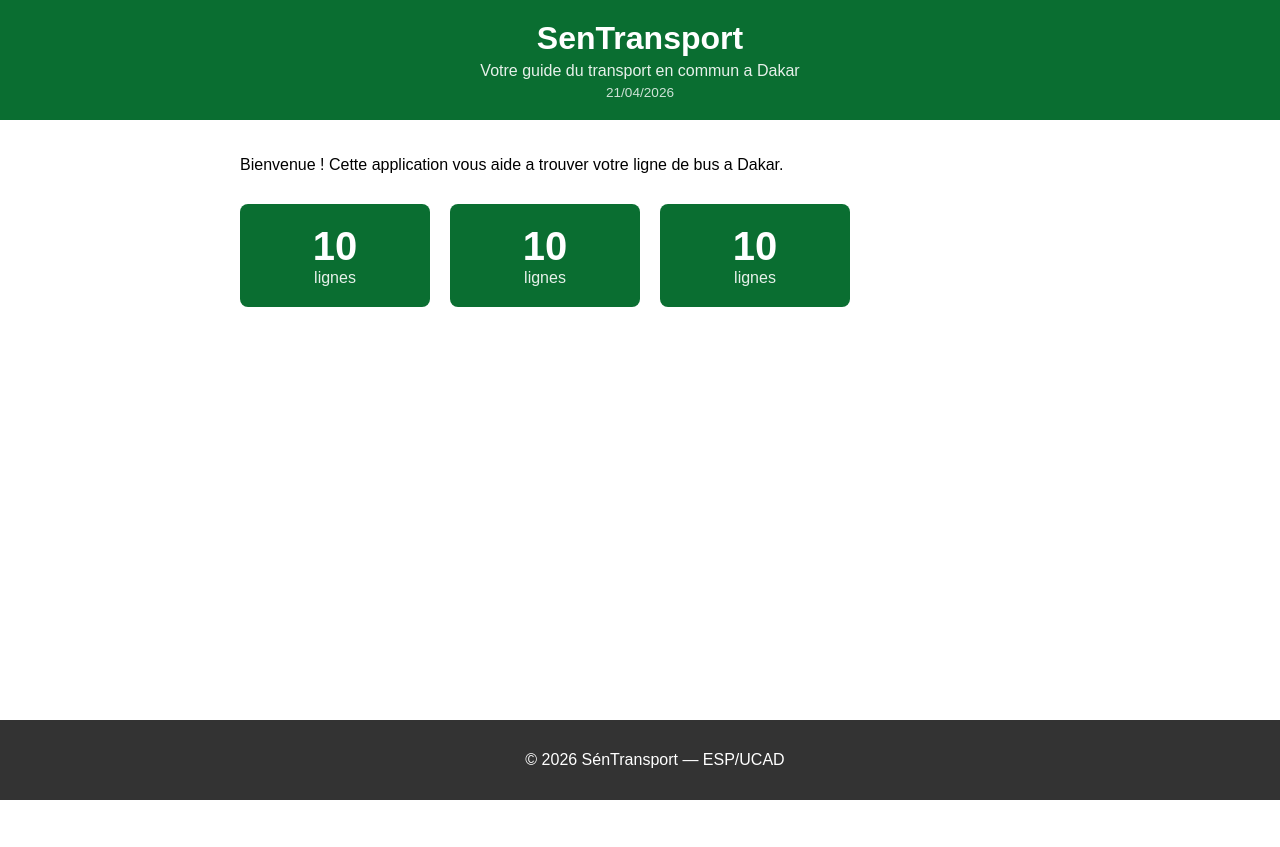
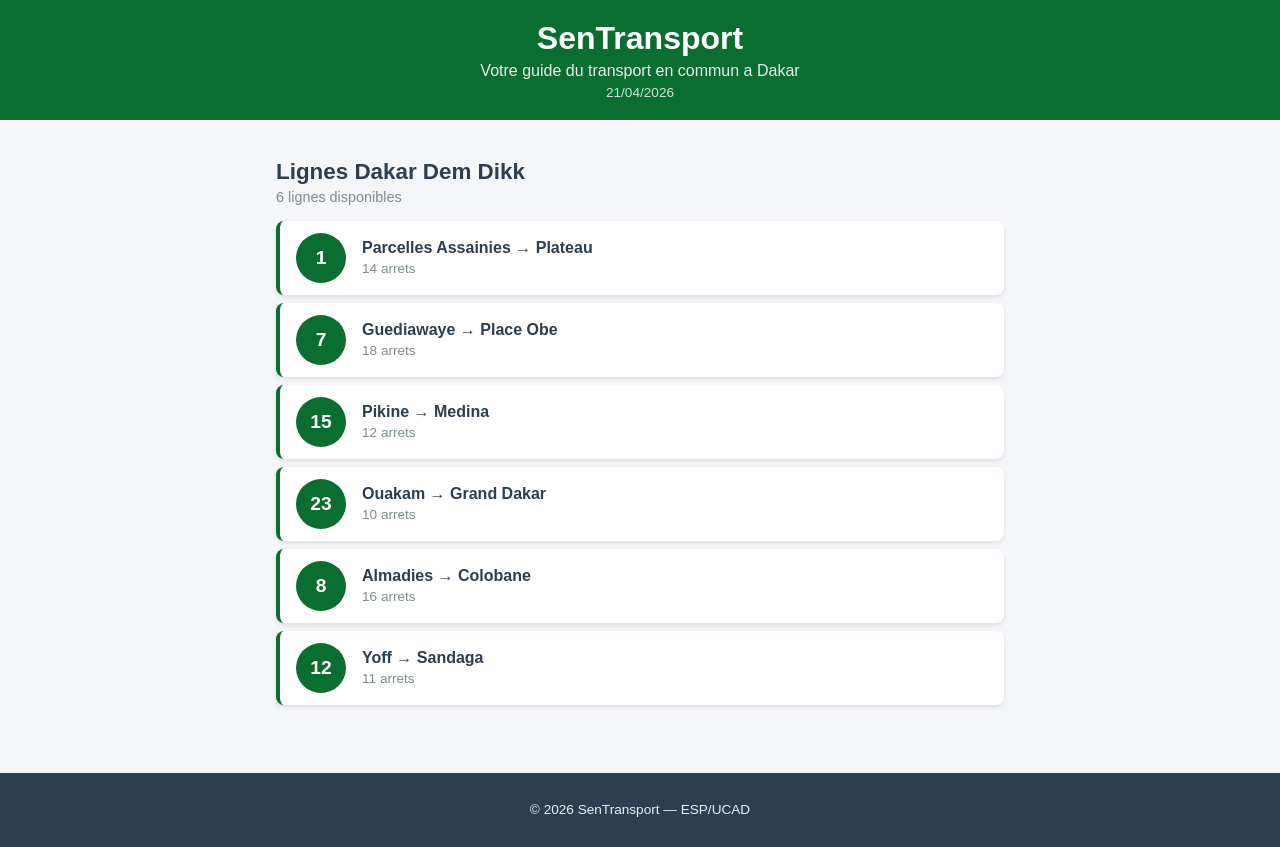
Before and after one commit to khadyjacamara/sentransport, a React (Create React App) app: page / in a window 1280 px wide. Before the commit the page ends 800 px from the top, so only its background shows below. Built offline with nearby package versions, Linux system fonts and the light colour scheme.

Commit message:
Lab 2 : composants statiques LignesBus et ListeLignes

```diff
--- a/src/App.css
+++ b/src/App.css
@@ -1,16 +1,22 @@
 .App {
   font-family: Arial, sans-serif;
   min-height: 100vh;
+  background-color: #f5f6fa;
+  display: flex;
+  flex-direction: column;
 }
 
 .contenu {
   padding: 20px;
   max-width: 800px;
   margin: 0 auto;
+  width: 100%;
+  box-sizing: border-box;
+  flex: 1;
 }
 
-.stats {
-  display: flex;
-  gap: 20px;
-  margin-top: 30px;
+@media (max-width: 600px) {
+  .contenu {
+    padding: 12px;
+  }
 }
--- a/src/App.js
+++ b/src/App.js
@@ -1,20 +1,29 @@
 import './App.css';
 import Header from './Header';
+import ListeLignes from './ListeLignes';
 import Footer from './Footer';
-import Statistique from './Statistique';
 
 function App() {
+  const lignes = [
+    { id: 1, numero: "1", depart: "Parcelles Assainies",
+      arrivee: "Plateau", arrets: 14 },
+    { id: 2, numero: "7", depart: "Guediawaye",
+      arrivee: "Place Obe", arrets: 18 },
+    { id: 3, numero: "15", depart: "Pikine",
+      arrivee: "Medina", arrets: 12 },
+    { id: 4, numero: "23", depart: "Ouakam",
+      arrivee: "Grand Dakar", arrets: 10 },
+    { id: 5, numero: "8", depart: "Almadies",
+      arrivee: "Colobane", arrets: 16 },
+    { id: 6, numero: "12", depart: "Yoff",
+      arrivee: "Sandaga", arrets: 11 },
+  ];
+
   return (
     <div className="App">
       <Header />
       <main className="contenu">
-        <p>Bienvenue ! Cette application vous aide a trouver
-        votre ligne de bus a Dakar.</p>
-        <div className="stats">
-          <Statistique />
-          <Statistique />
-          <Statistique />
-        </div>
+        <ListeLignes lignes={lignes} />
       </main>
       <Footer />
     </div>
--- a/src/Footer.css
+++ b/src/Footer.css
@@ -1,9 +1,8 @@
 .footer {
-  background-color: #333333;
-  color: white;
+  background-color: #2c3e50;
+  color: #ecf0f1;
   text-align: center;
-  padding: 15px;
-  position: fixed;
-  bottom: 0;
-  width: 100%;
+  padding: 16px;
+  margin-top: 40px;
+  font-size: 0.85rem;
 }
--- a/src/Footer.js
+++ b/src/Footer.js
@@ -3,7 +3,7 @@
 function Footer() {
   return (
     <footer className="footer">
-      <p>© 2026 SénTransport — ESP/UCAD</p>
+      <p>&copy; 2026 SenTransport &mdash; ESP/UCAD</p>
     </footer>
   );
 }
--- /dev/null
+++ b/src/LigneBus.css
@@ -0,0 +1,49 @@
+.ligne-bus {
+  display: flex;
+  align-items: center;
+  padding: 12px 16px;
+  margin: 8px 0;
+  background-color: #ffffff;
+  border-radius: 8px;
+  border-left: 4px solid #0a6e31;
+  box-shadow: 0 2px 4px rgba(0, 0, 0, 0.1);
+  cursor: pointer;
+  transition: transform 0.2s, box-shadow 0.2s;
+}
+
+.ligne-bus:hover {
+  transform: translateX(4px);
+  box-shadow: 0 4px 8px rgba(0, 0, 0, 0.15);
+}
+
+.ligne-numero {
+  background-color: #0a6e31;
+  color: white;
+  font-weight: bold;
+  font-size: 1.2rem;
+  width: 50px;
+  height: 50px;
+  border-radius: 50%;
+  display: flex;
+  align-items: center;
+  justify-content: center;
+  margin-right: 16px;
+  flex-shrink: 0;
+}
+
+.ligne-info {
+  display: flex;
+  flex-direction: column;
+}
+
+.ligne-trajet {
+  font-size: 1rem;
+  font-weight: 600;
+  color: #2c3e50;
+}
+
+.ligne-arrets {
+  font-size: 0.85rem;
+  color: #7f8c8d;
+  margin-top: 4px;
+}
--- /dev/null
+++ b/src/LigneBus.js
@@ -0,0 +1,17 @@
+import './LigneBus.css';
+
+function LigneBus({ numero, depart, arrivee, arrets }) {
+  return (
+    <div className="ligne-bus">
+      <div className="ligne-numero">{numero}</div>
+      <div className="ligne-info">
+        <span className="ligne-trajet">
+          {depart} &rarr; {arrivee}
+        </span>
+        <span className="ligne-arrets">{arrets} arrets</span>
+      </div>
+    </div>
+  );
+}
+
+export default LigneBus;
--- /dev/null
+++ b/src/ListeLignes.css
@@ -0,0 +1,16 @@
+.liste-lignes {
+  padding: 0 16px;
+}
+
+.liste-titre {
+  color: #2c3e50;
+  font-size: 1.4rem;
+  margin-bottom: 4px;
+}
+
+.liste-description {
+  color: #7f8c8d;
+  font-size: 0.9rem;
+  margin-top: 0;
+  margin-bottom: 16px;
+}
--- /dev/null
+++ b/src/ListeLignes.js
@@ -0,0 +1,24 @@
+import LigneBus from './LigneBus';
+import './ListeLignes.css';
+
+function ListeLignes({ lignes }) {
+  return (
+    <div className="liste-lignes">
+      <h2 className="liste-titre">Lignes Dakar Dem Dikk</h2>
+      <p className="liste-description">
+        {lignes.length} lignes disponibles
+      </p>
+      {lignes.map(ligne => (
+        <LigneBus
+          key={ligne.id}
+          numero={ligne.numero}
+          depart={ligne.depart}
+          arrivee={ligne.arrivee}
+          arrets={ligne.arrets}
+        />
+      ))}
+    </div>
+  );
+}
+
+export default ListeLignes;
```
